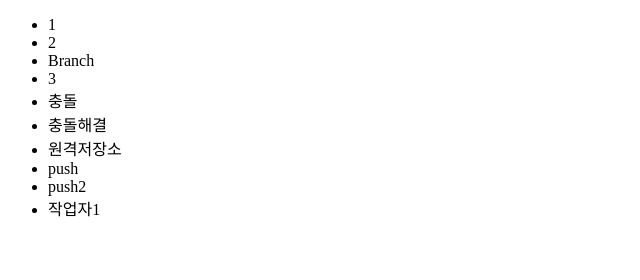
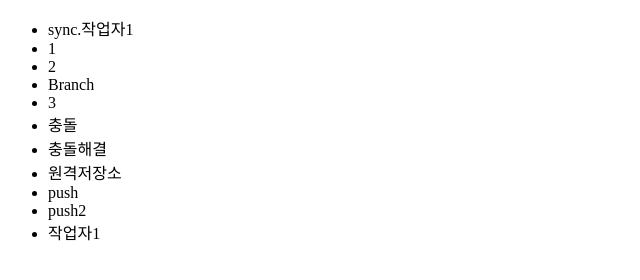
Before and after one commit to JungJinuk/git-demo, a plain HTML site: page index.html in a window 1280 px wide. Shown: the whole page, without its empty margins (0-640 px from the left). Drawn offline with Linux system fonts and the light colour scheme.

Commit message:
add 작업자1-2

```diff
--- a/index.html
+++ b/index.html
@@ -7,6 +7,7 @@
     </head>
     <body>
     <ul>
+        <li>sync.작업자1</li>
         <li>1</li>
         <li>2</li>
         <li>Branch</li>
```
